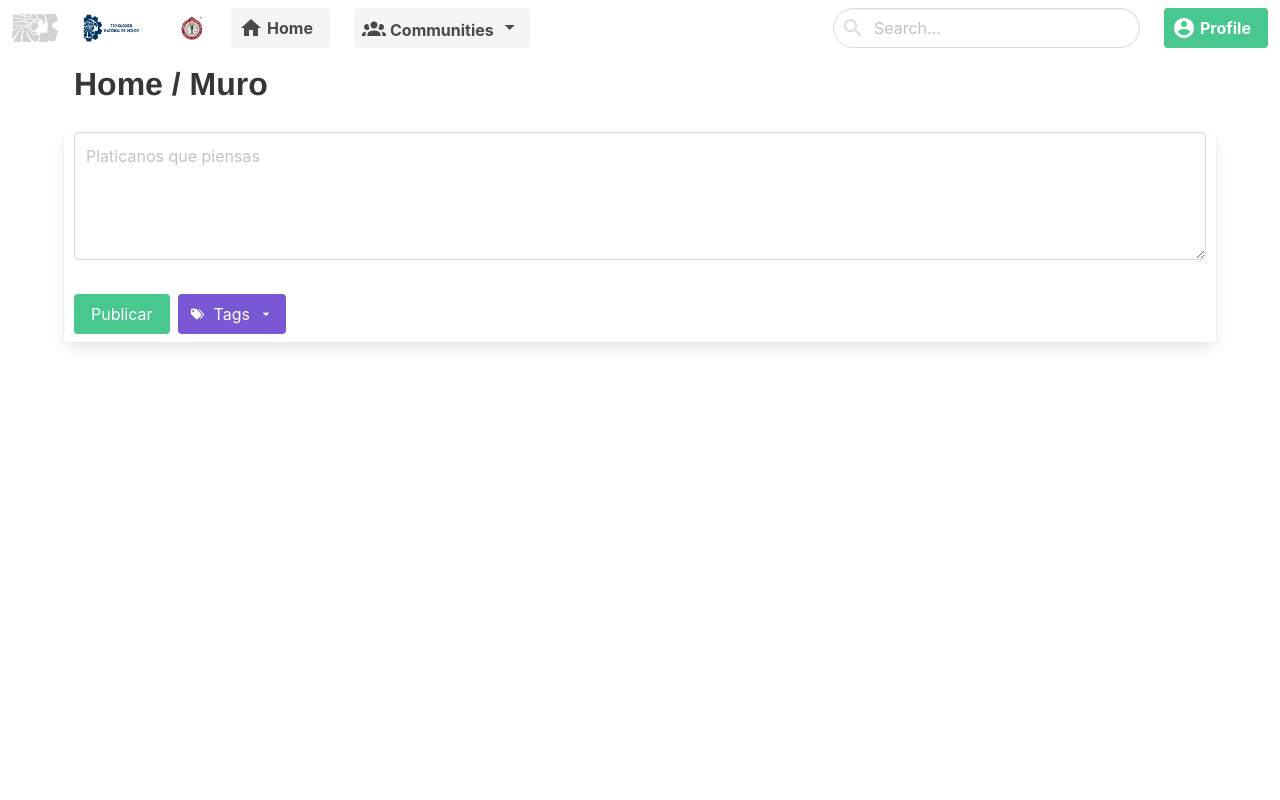
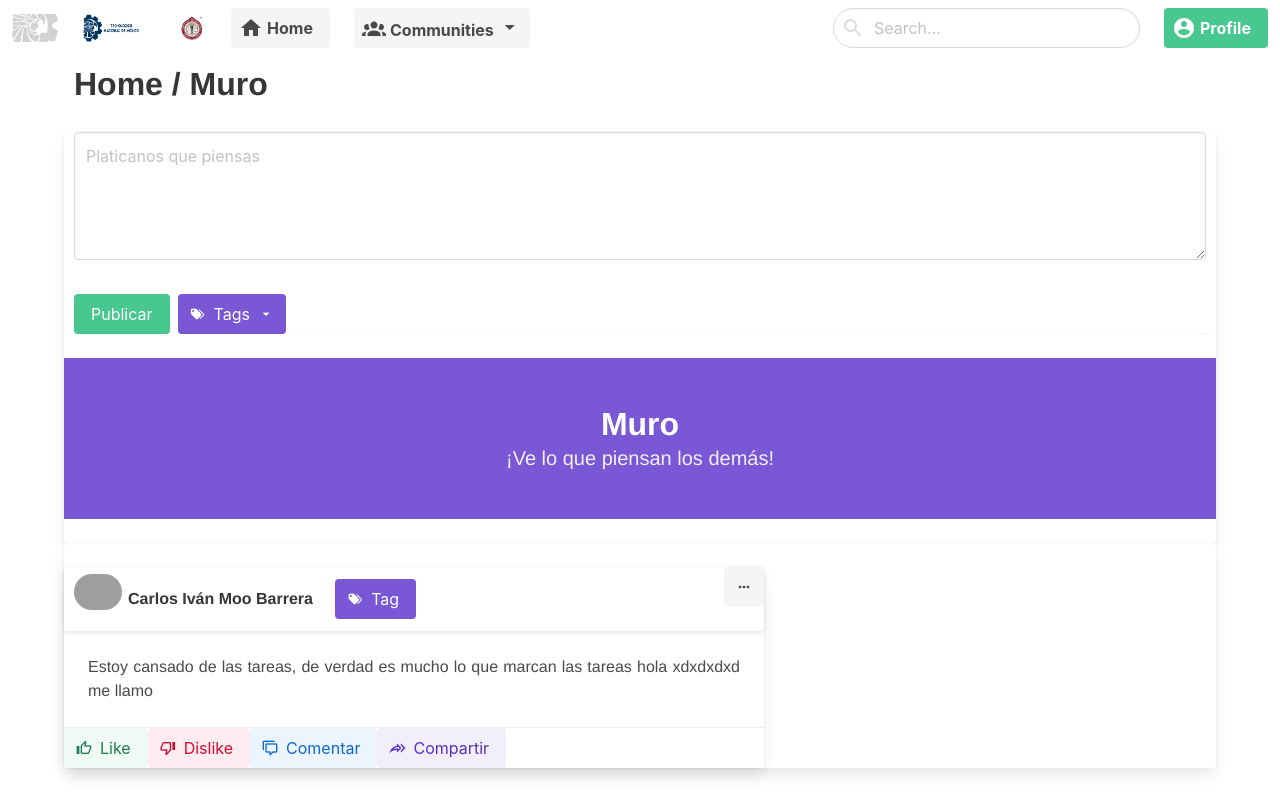
Before and after one commit to IvanMadera/microblogging, a Vue app: page / in a window 1280 px wide. Built offline with nearby package versions, Linux system fonts and the light colour scheme; grey boxes are pictures that could not be loaded.

Commit message:
Publicación y busg con los centrados y botones

```diff
--- /dev/null
+++ b/src/components/Muro.vue
@@ -0,0 +1,87 @@
+<template>
+  <div class="container">
+    <div class="card">
+      <br />
+      <section class="hero is-primary">
+        <div class="hero-body">
+          <p class="title">
+            Muro
+          </p>
+          <p class="subtitle">
+            ¡Ve lo que piensan los demás!
+          </p>
+        </div>
+      </section>
+      <br />
+    </div>
+    <div class="card">
+      <br />
+        <article class="container">
+            <div class="card" align = "justify" style = "width: 700px">
+            <header class="card-header">
+                <figure class="image is-48x48">
+                   <img class="is-rounded mlt" src="https://bulma.io/images/placeholders/96x96.png" alt="Placeholder image">
+                </figure>
+                <p class="card-header-title">Carlos Iván Moo Barrera &nbsp;&nbsp;&nbsp;&nbsp;<b-button type="is-primary" icon-left="tag-multiple">Tag</b-button> </p>
+                <b-dropdown v-model="Muro">
+                    <template #trigger>
+                        <b-button type="is-light" :icon-left="Dots.icon"/>
+                    </template>
+                    <b-dropdown-item v-for="(Opcione, index) in Opciones" :key="index">
+                        <div class="media">
+                            <b-icon class="media-left" :icon="Opcione.icon"></b-icon>
+                                <div class="media-content">
+                                    <h3>{{Opcione.text}}</h3>
+                                </div>
+                        </div>
+                    </b-dropdown-item>
+                </b-dropdown>
+            </header>
+            <div class="card-content">
+                <div class="content">Estoy cansado de las tareas, de verdad es mucho lo que marcan las tareas hola xdxdxdxd me llamo
+                <br />
+                </div>
+            </div>
+            <footer class="card-footer">
+                <div class="wb">
+                    <b-button class="is-success" :label="Like.text" type="is-light" :icon-left="Like.icon"/>
+                    <b-button class="is-danger" :label="Dislike.text" type="is-light" :icon-left="Dislike.icon"/>
+                    <b-button class="is-info" :label="Comment.text" type="is-light" :icon-left="Comment.icon"/>
+                    <b-button class="is-link" :label="Share.text" type="is-light" :icon-left="Share.icon"/>
+                </div>
+            </footer>
+            </div>
+        </article>
+    </div>
+  </div>
+</template>
+
+<style scoped>
+    .wb {
+        display: flex;
+        align-items: center;
+        justify-content: space-between;
+    }
+    .mlt{
+        margin: 7px 0 0 10px;
+    }
+</style>
+
+<script>
+export default {
+    name: 'Muro',
+    data() {
+        return {
+            Like: { icon: 'thumb-up-outline', text: 'Like'},
+            Dislike: { icon: 'thumb-down-outline', text: 'Dislike'},
+            Dots: { icon: 'dots-horizontal', text: 'Dislike'},
+            Share: { icon: 'share-all-outline', text: 'Compartir'},
+            Comment: { icon: 'comment-multiple-outline', text: 'Comentar'},
+            Opciones: [
+                {icon: 'alert-octagon', text: 'Reportar Publicación'},
+                {icon: 'eye-off', text: 'Ocultar Publicación'}
+            ]
+        }
+    },
+}
+</script>
--- a/src/views/Home.vue
+++ b/src/views/Home.vue
@@ -4,6 +4,8 @@
     <div class="mt-20"></div>
     <Cabecera title="Home / Muro"></Cabecera>
     <Publicacion></Publicacion>
+
+    <Muro></Muro>
   </div>
 </template>
 
@@ -12,13 +14,16 @@
 import Navbar from '@/components/Navbar.vue'
 import Cabecera from '@/components/Cabecera.vue'
 import Publicacion from '@/components/Publicacion.vue'
+import Muro from '@/components/Muro.vue'
 
 export default {
   name: 'Home',
   components: {
     Navbar,
     Cabecera,
-    Publicacion
+    Publicacion,
+    Muro
   }
+
 }
 </script>
```
